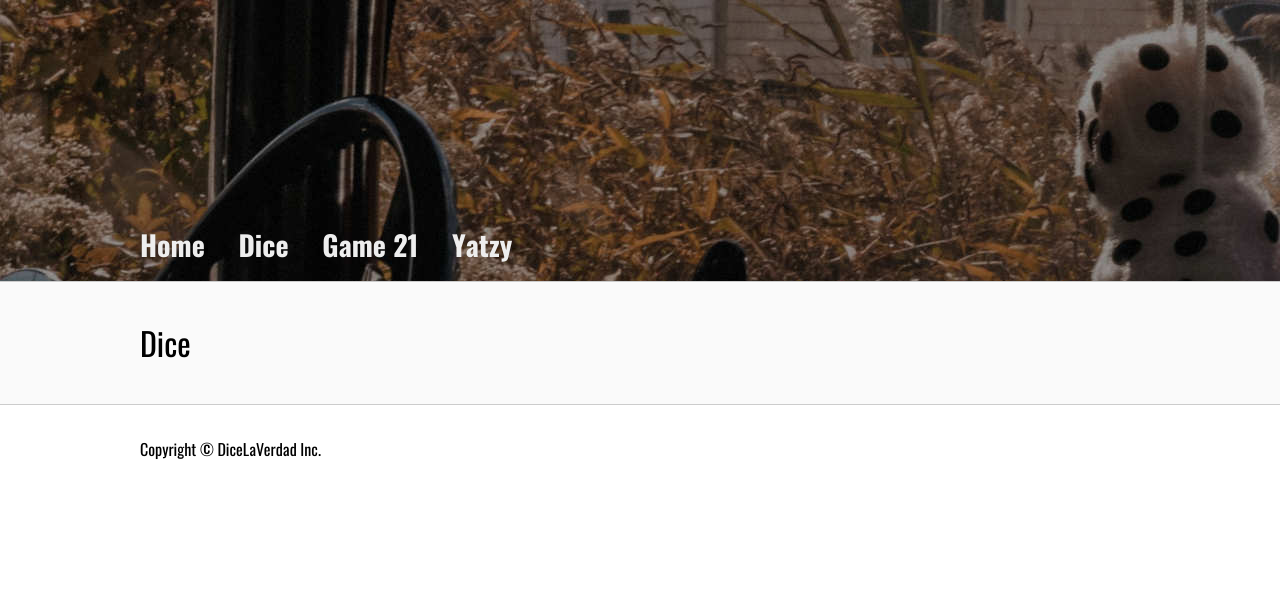
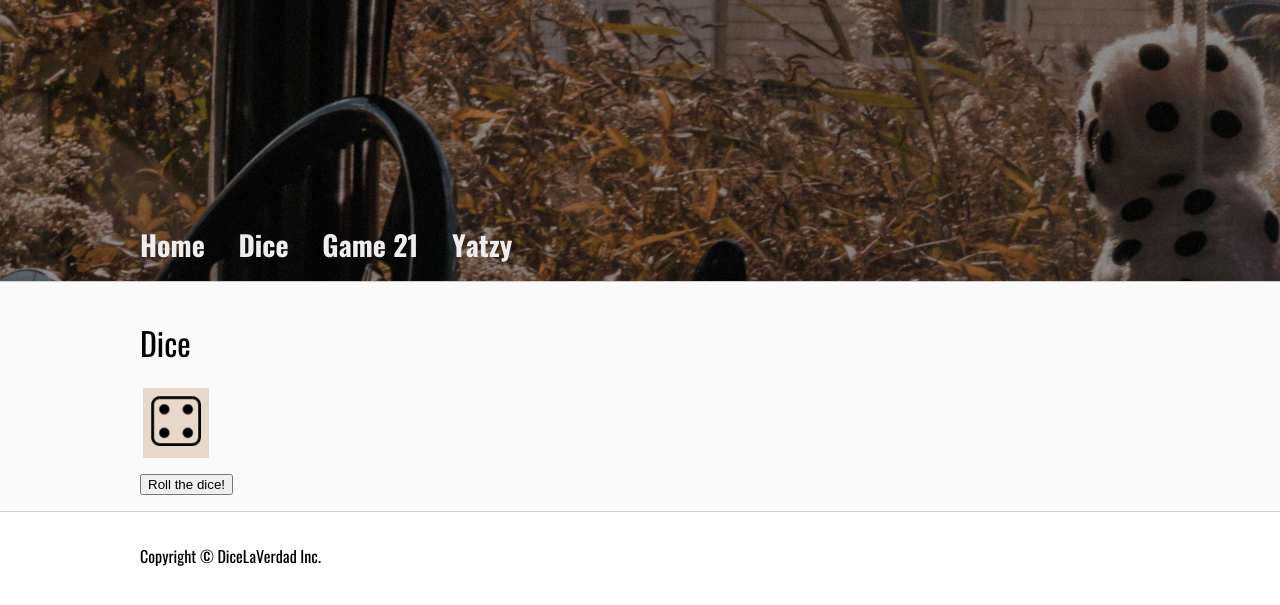
Before and after one commit to radonhus/bth-mvc-framework, a Laravel app: page /dice in a window 1280 px wide. Shown: the top 605 px of the page. Run offline with Laravel 8, Linux system fonts and the light colour scheme.

Commit message:
Yatzy and dice implemented, session var implemented

```diff
--- /dev/null
+++ b/app/Http/Controllers/DiceController.php
@@ -0,0 +1,31 @@
+<?php
+
+namespace App\Http\Controllers;
+
+use App\Http\Controllers\Controller;
+use App\Models\Yatzy\Dice;
+use Illuminate\Http\Request;
+
+class DiceController extends Controller
+{
+    /**
+     * Start a new Yatzy session.
+     *
+     * @param  string  $title
+     * @param  object  $diceObject
+     * @param  array  $data
+     * @return \Illuminate\View\View
+     */
+    public function roll()
+    {
+
+        $diceObject = new Dice();
+
+        $dice = $diceObject->getDiceValue();
+
+        return view('dice', [
+            'title' => "Dice | DiceLaVerdad",
+            'dice' => $dice
+        ]);
+    }
+}
--- a/resources/views/dice.blade.php
+++ b/resources/views/dice.blade.php
@@ -2,4 +2,14 @@
 
 <h1>Dice</h1>
 
+<div class="yatzy-dice">
+    <div class="onedice">
+        <img src="{{ asset('/img/' . $dice . '.png') }}" class="dice-image"><br>
+    </div>
+</div>
+
+<form>
+    <input type="submit" name="roll" value="Roll the dice!" class="submit">
+</form>
+
 @include('footer')
--- a/resources/views/header.blade.php
+++ b/resources/views/header.blade.php
@@ -8,10 +8,10 @@
 <div class="header-wrapper">
     <header>
         <nav>
-            <a href="/">Home</a>
-            <a href="/dice">Dice</a>
-            <a href="/game21">Game 21</a>
-            <a href="/yatzy">Yatzy</a>
+            <a href="{{ url('/') }}">Home</a>
+            <a href="{{ url('/dice') }}">Dice</a>
+            <a href="{{ url('/game21') }}">Game 21</a>
+            <a href="{{ url('/yatzy') }}">Yatzy</a>
         </nav>
     </header>
 </div>
--- a/routes/web.php
+++ b/routes/web.php
@@ -1,8 +1,10 @@
 <?php
 
 use Illuminate\Support\Facades\Route;
+
 use App\Http\Controllers\HelloWorldController;
 use App\Http\Controllers\YatzyController;
+use App\Http\Controllers\DiceController;
 /*
 |--------------------------------------------------------------------------
 | Web Routes
@@ -20,25 +22,22 @@ Route::get('/', function () {
     ]);
 });
 
-Route::get('/dice', function () {
-    return view('dice', [
-        'title' => "Dice | DiceLaVerdad"
-    ]);
-});
-
 Route::get('/game21', function () {
     return view('game21', [
         'title' => "Game 21 | DiceLaVerdad"
     ]);
 });
 
+Route::get('/dice', [DiceController::class, 'roll']);
+Route::post('/dice', [DiceController::class, 'roll']);
+
 Route::get('/yatzy', [YatzyController::class, 'start']);
 Route::post('/yatzy', [YatzyController::class, 'play']);
 
 // Added for mos example code
-Route::get('/hello-world', function () {
-    echo "Hello World";
-});
-
-Route::get('/hello', [HelloWorldController::class, 'hello']);
-Route::get('/hello/{message}', [HelloWorldController::class, 'hello']);
+// Route::get('/hello-world', function () {
+//     echo "Hello World";
+// });
+//
+// Route::get('/hello', [HelloWorldController::class, 'hello']);
+// Route::get('/hello/{message}', [HelloWorldController::class, 'hello']);
```
Also changed, not shown: app/Http/Controllers/YatzyController.php (+17 -5 lines), resources/views/yatzy.blade.php (+6 -4 lines).
